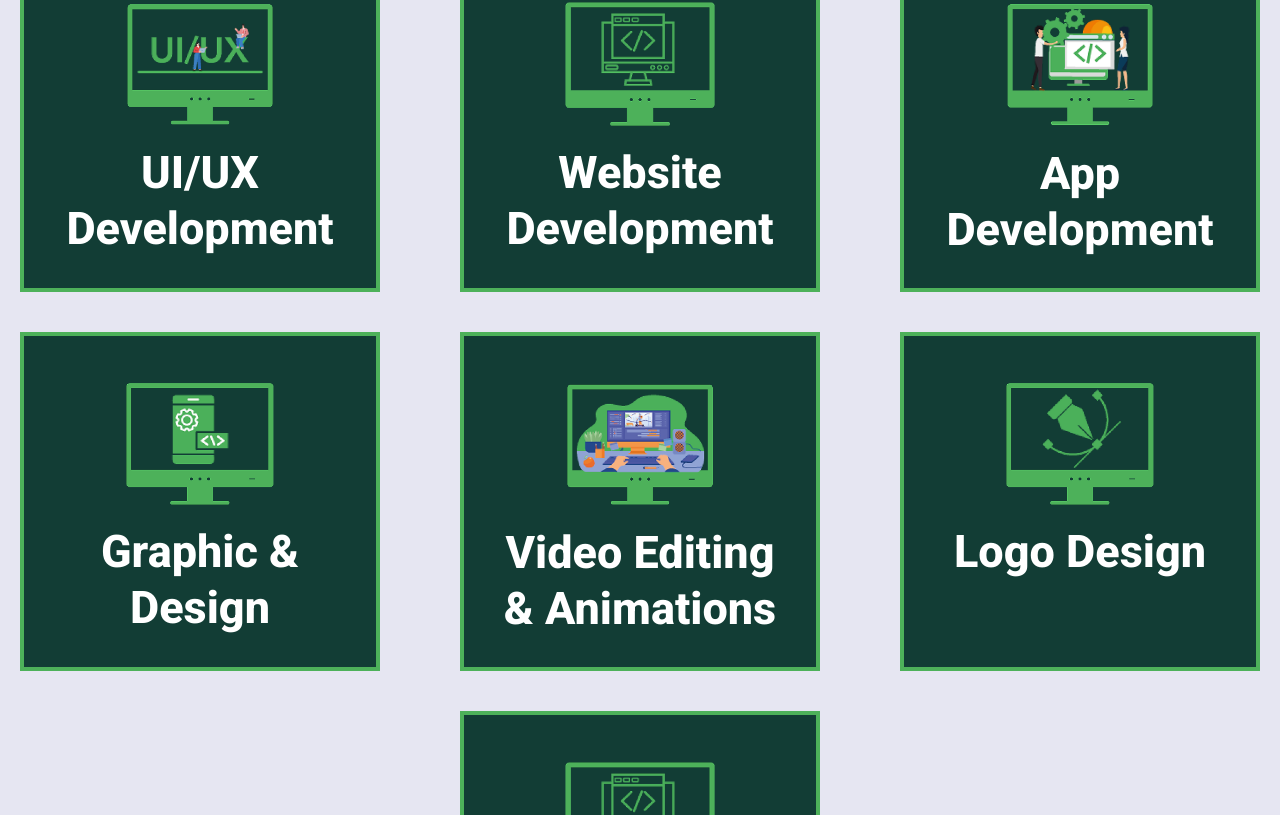
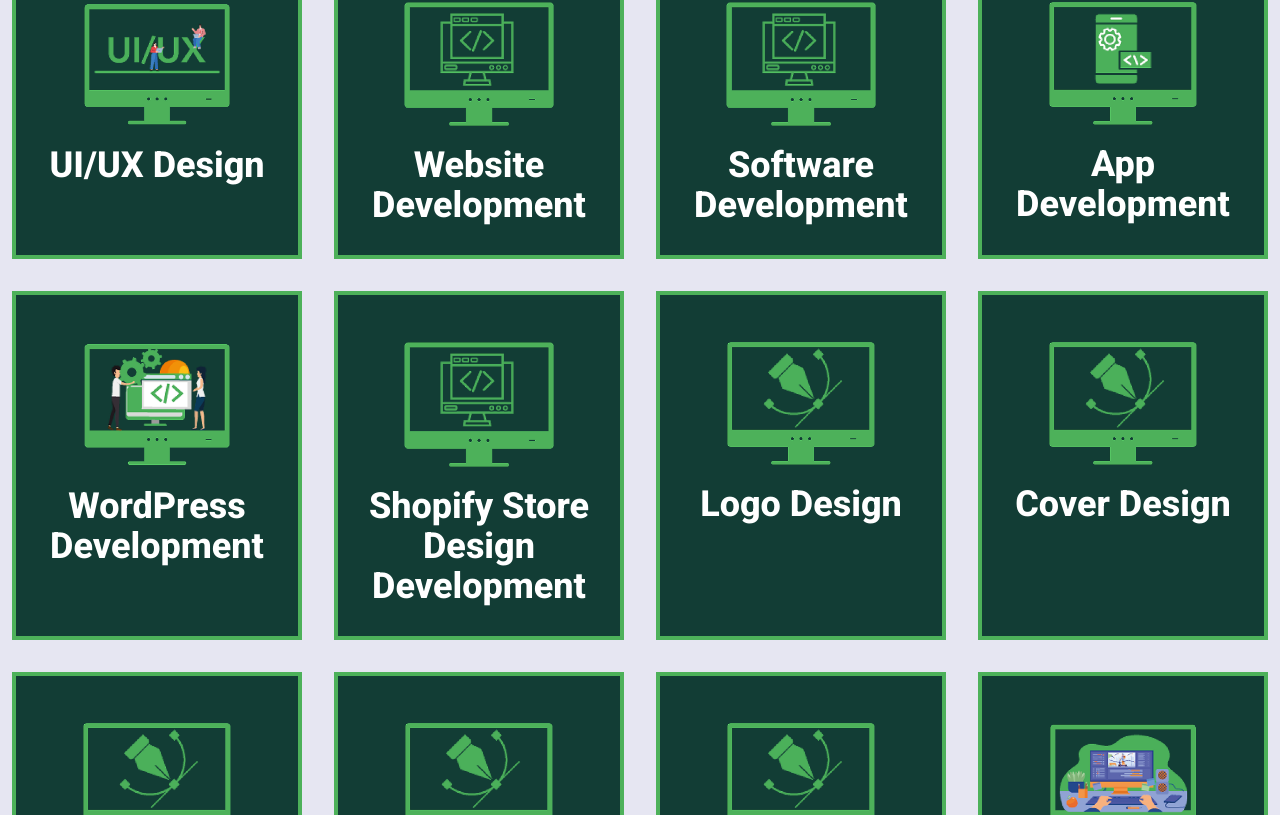
Before and after one commit to mdshavoahmadejoydev/Creative-Artifex, a React (Vite) app: page / in a window 1280 px wide. Shown: the part 1745-2560 px from the top of the page. Built offline with nearby package versions, Linux system fonts and the light colour scheme.

Commit message:
hire us and order now button work

```diff
--- a/src/components/Schedule.jsx
+++ b/src/components/Schedule.jsx
@@ -1,9 +1,9 @@
 import React from 'react'
 import { FaCalendarAlt } from 'react-icons/fa'
 
-const Schedule = ({text, calender, hover, className,}) => {
+const Schedule = ({text, calender, hover, className, onClick}) => {
   return (
-    <button className={`px-6.25 bg-Royal-Purple/80 py-2 font-poppins text-white italic font-extrabold border border-white rounded-full text-2xl cursor-pointer duration-200 ${className} ${hover && 'hover:border-red-500'}`}>{text} {calender && <FaCalendarAlt className='text-white text-2xl inline-block ml-1'/>}</button>
+    <button onClick={onClick} type="button" className={`px-6.25 bg-Royal-Purple/80 py-2 font-poppins text-white italic font-extrabold border border-white rounded-full text-2xl cursor-pointer duration-200 ${className} ${hover && 'hover:border-red-500'}`}>{text} {calender && <FaCalendarAlt className='text-white text-2xl inline-block ml-1'/>}</button>
   )
 }
 
--- a/src/components/ServicesCard.jsx
+++ b/src/components/ServicesCard.jsx
@@ -3,12 +3,12 @@
 
 const ServicesCard = ({src, text, className}) => {
   return (
-    <div className={`w-360 pb-30 pt-43 bg-deep-green border-4 border-serviceborder cursor-pointer
+    <div className={`w-[290px] pb-30 pt-43 px-4 box-border bg-deep-green border-4 border-serviceborder cursor-pointer
     transition-all duration-300 ease-out
     hover:-translate-y-3 hover:scale-105 hover:shadow-[0px_0px_20px_2px_rgba(0,0,0,0.8)] ${className
     }`}>
       <Image src={src} className={`mx-auto mb-15 w-156`} />
-      <h1 className="font-roboto font-extrabold text-white text-center text-45 leading-14 w-300 mx-auto">
+      <h1 className="font-roboto font-extrabold text-white text-center text-4xl leading-10 mx-auto">
         {text}
       </h1>
     </div>
--- a/src/sections/Herro.jsx
+++ b/src/sections/Herro.jsx
@@ -106,17 +106,28 @@
           <p className="font-roboto font-extrabold text-white text-70 leading-24">
             Designed to <span className="text-74 grow-glow">Grow</span> Your
           </p>
-          <p className={`relative inline-block font-roboto font-extrabold text-white text-[85px] tracking-[8px] leading-24 transition-all duration-500  after:content-[''] after:absolute after:top-1/2 after:-translate-y-1/2 after:-right-3 after:rounded-full
+          <p
+            className={`relative inline-block font-roboto font-extrabold text-white text-[85px] tracking-[8px] leading-24 transition-all duration-500  after:content-[''] after:absolute after:top-1/2 after:-translate-y-1/2 after:-right-3 after:rounded-full
           after:w-1 after:h-30 after:bg-white
           after:animate-[cursorBlink_0.6s_ease-in-out_infinite]
-          `}>
+          `}
+          >
             {displayText || "\u00A0"}
           </p>
         </div>
         <div className="ml-23 my-7">
-          <button className="px-30 font-poppins py-2 te bg-Royal-Purple text-white italic font-extrabold border border-white rounded-full text-4xl cursor-pointer hover:border-red-500 duration-200">
+          <button
+            onClick={() => {
+              document.getElementById("servidesSection")?.scrollIntoView({
+                behavior: "smooth",
+                block: "start",
+              });
+            }}
+            className="px-30 font-poppins py-2 te bg-Royal-Purple text-white italic font-extrabold border border-white rounded-full text-4xl cursor-pointer hover:border-red-500 duration-200"
+          >
             Hire Us
           </button>
+
           <Schedule
             text={`Schedule A Meeting`}
             className={`block  mt-3.5`}
@@ -146,7 +157,7 @@
                   className="w-4/5 bg-white pl-6 pr-2 py-2.5 rounded-l-full outline-none text-2xl font-poppins font-medium text-gray-700 placeholder:text-gray-700"
                 />
 
-                <FaSearch className="w-1/5 text-2xl text-gray-600 bg-white py-3.5 box-content rounded-r-full flex items-center justify-center hover:text-red-500 duration-150" />
+                <FaSearch className="w-1/5 text-2xl text-gray-600 bg-white py-3.5 box-content rounded-r-full flex items-center justify-center hover:text-red-500 duration-150 cursor-pointer" />
               </div>
 
               {/* Dropdown */}
@@ -185,7 +196,9 @@
 
                             <span className="text-gray-600">{matchText}</span>
 
-                          <span className="text-gray-600/50">{afterMatch}</span>
+                            <span className="text-gray-600/50">
+                              {afterMatch}
+                            </span>
                           </div>
                         );
                       })
@@ -199,11 +212,13 @@
               )}
             </div>
 
-
-
-
             <div class="w-full flex justify-center">
-              <button class="text-2xl font-poppins font-bold px-9 py-1 text-white bg-blue-800 rounded-full border-2 border-cyan-400    hover:hover:border-red-500 duration-150">
+              <button onClick={() => {
+                document.getElementById("servidesSection")?.scrollIntoView({
+                  behavior: "smooth",
+                  block: "start",
+                })
+              }} class="text-2xl font-poppins font-bold px-9 py-1 text-white bg-blue-800 rounded-full border-2 border-cyan-400    hover:hover:border-red-500 duration-150 cursor-pointer">
                 ORDER NOW
               </button>
             </div>
--- a/src/sections/Services.jsx
+++ b/src/sections/Services.jsx
@@ -14,20 +14,31 @@
 
 const Services = () => {
   return (
-    <section className='bg-soft-gray py-94 overflow-x-hidden'>
+    <section id='servidesSection' className='bg-soft-gray py-94 overflow-x-hidden  scroll-mt-20'>
       <Container>
         <Title text={`Our Services`} className={`text-center`} />
         <P text={`From design to development, we craft digital  experiences that elevate your brand and drive real growth.`} className={`w-591 text-center mx-auto mt-4 mb-55`} />
 
         {/* services card */}
-        <Flex className="flex-wrap justify-around gap-10">
-          <ServicesCard src={Service3} text={`UI/UX Development`} />
+        <Flex className="flex-wrap justify-center gap-8">
+          <ServicesCard src={Service3} text={`UI/UX Design`} />
           <ServicesCard src={Service6} text={`Website Development`} />
-          <ServicesCard src={Service5} text={`App Development`} />
-          <ServicesCard src={Service1} text={`Graphic & Design`} />
+          <ServicesCard src={Service6} text={`Software Development`} />
+          <ServicesCard src={Service1} text={`App Development`} />
+          <ServicesCard src={Service5} text={`WordPress Development`} />
+          <ServicesCard src={Service6} text={`Shopify Store Design Development`} />
+          <ServicesCard src={Service2 } text={`Logo Design`} />
+
+
+
+          <ServicesCard src={Service2} text={`Cover Design`} />
+
+          <ServicesCard src={Service2} text={`Ads Design`} />
+
+          <ServicesCard src={Service2} text={` Thumbnail Design`} />
+
+          <ServicesCard src={Service2} text={`Business Card Design`} />
           <ServicesCard src={Service4} text={`Video Editing & Animations`} />
-          <ServicesCard src={Service2 } text={`Logo Design`} />
-          <ServicesCard src={Service6} text={`Website Development`} />
         </Flex>
       </Container>
     </section>
```
Lines whose indentation alone changed are shown as unchanged.
